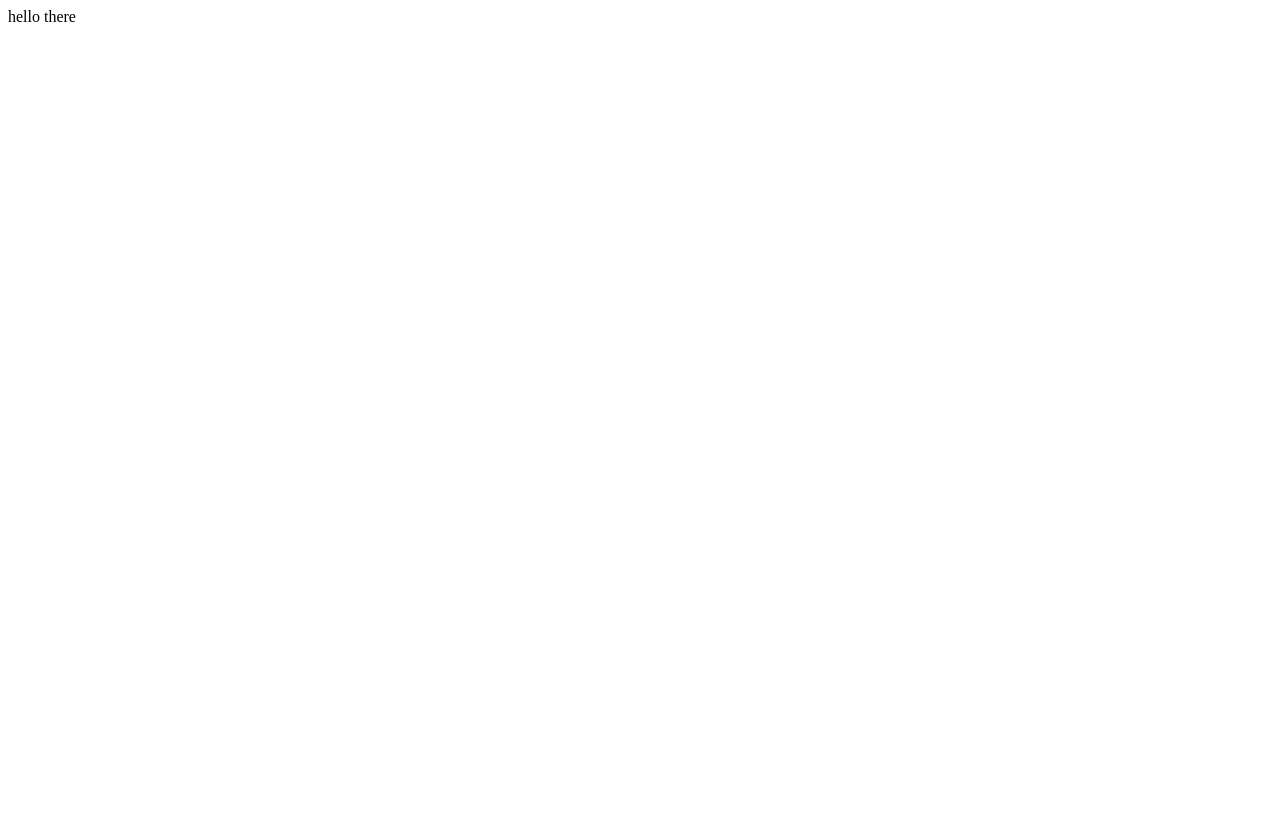
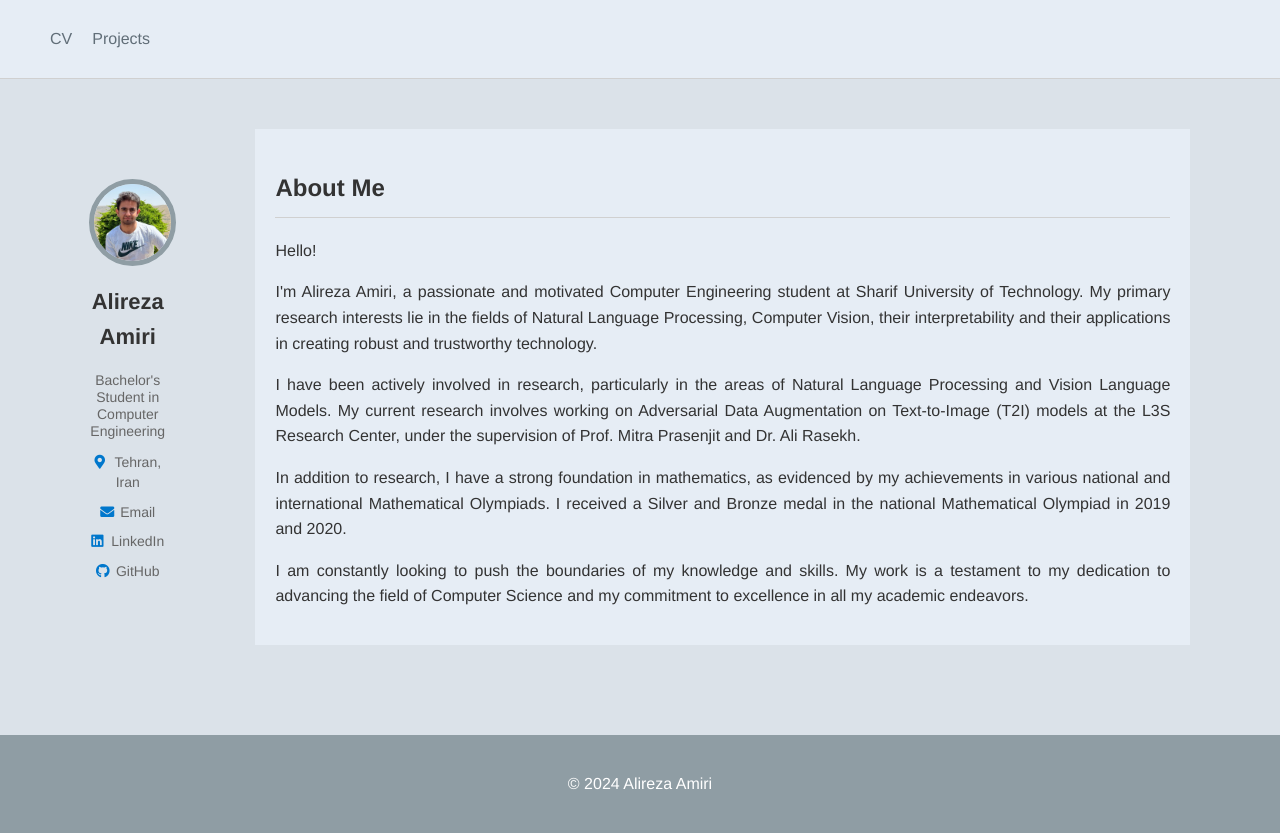
Before and after one commit to Alireza-81/Alireza-81.github.io, a plain HTML site: page index.html in a window 1280 px wide. Before the commit the page ends 800 px from the top, so only its background shows below. Drawn offline with Linux system fonts and the light colour scheme.

Commit message:
updated main page

```diff
--- a/index.html
+++ b/index.html
@@ -1 +1,68 @@
-<p> hello there</p>
+<!DOCTYPE html>
+<html lang="en">
+<head>
+    <meta charset="UTF-8">
+    <meta name="viewport" content="width=device-width, initial-scale=1.0">
+    <title>Alireza Amiri</title>
+    <link rel="stylesheet" href="style.css">
+    <link href="https://cdnjs.cloudflare.com/ajax/libs/font-awesome/5.15.1/css/all.min.css" rel="stylesheet">
+</head>
+<body>
+
+    <header>
+        <nav>
+            <ul>
+                <li><a href="#cv">CV</a></li>
+                <li><a href="#projects">Projects</a></li>
+            </ul>
+        </nav>
+    </header>
+    <div class="content">
+        <aside>
+            <img src="me.jpeg" alt="Profile Picture">
+            <h2>Alireza Amiri</h2>
+            <p>Bachelor's Student in Computer Engineering</p>
+            <a>Tehran, Iran</a>
+            <a href="mailto:alireza81.amiri@gmail.com">Email</a>
+            <a href="https://www.linkedin.com/in/alireza-amiri-bavandpour-2222a721b/" target="_blank">LinkedIn</a>
+            <a href="https://github.com/Alireza-81" target="_blank">GitHub</a>
+            <!-- Add more contact details here -->
+        </aside>
+
+        <main>
+            <section id=">AboutMe">
+                <h1>About Me</h1>
+                <!-- Add your publications here -->
+                <p>Hello!</p>
+                <p>
+                    I'm Alireza Amiri, a passionate and motivated Computer Engineering student at Sharif
+                    University of Technology. My primary research
+                    interests lie in the fields of Natural Language Processing, Computer Vision, their interpretability and their
+                    applications in creating robust and trustworthy technology.
+                </p>
+                <p>
+                    I have been actively involved in research, particularly in the areas of Natural Language Processing
+                    and Vision Language Models. My current research involves working on Adversarial Data Augmentation on
+                    Text-to-Image (T2I) models at the L3S Research Center, under the supervision of Prof. Mitra Prasenjit
+                    and Dr. Ali Rasekh.
+                </p>
+                <p>
+                    In addition to research, I have a strong foundation in mathematics, as evidenced by my achievements
+                    in various national and international Mathematical Olympiads. I received a Silver and Bronze medal
+                    in the national Mathematical Olympiad in 2019 and 2020.
+                </p>
+                <p>
+                    I am constantly looking to push the boundaries of my knowledge and skills. My work is a testament
+                    to my dedication to advancing the field of Computer Science and my commitment to excellence in
+                    all my academic endeavors.
+                </p>
+
+            </section>
+        </main>
+    </div>
+
+    <footer>
+        <p>&copy; 2024 Alireza Amiri</p>
+    </footer>
+</body>
+</html>
--- /dev/null
+++ b/style.css
@@ -0,0 +1,259 @@
+body {
+    display: flex;
+    flex-direction: column;
+    font-family: 'Helvetica Neue', Helvetica, Arial, sans-serif;
+    color: #333;
+    line-height: 1.6;
+    background-color: #DBE2E9;
+    width: 100%;
+    min-height: 100vh;
+}
+
+.content {
+    display: flex;
+    flex-direction: row;
+    justify-content: center; /* Center the content horizontally */
+    align-items: flex-start; /* Align items to the start vertically */
+    width: 100%;
+    height: 100%;
+    gap: 5%;
+}
+
+
+
+html, body {
+    height: 100%;
+    margin: 0;
+    width: 100%;
+
+}
+
+
+header {
+    margin-bottom: 50px;
+    border-bottom: 1px solid #d0d0d0; /* Really thin line - change color as desired */
+    background-color: #E6EDf5;
+}
+
+header nav {
+    text-align: center;
+}
+header nav ul{
+    display: flex;
+    flex-direction: row;
+    list-style-type: none;
+}
+header nav ul li{
+    margin: 10px;
+}
+
+
+header nav a {
+    text-decoration: none;
+    color: #616E78;
+    position: relative; /* Add position relative so that the pseudo-element is positioned relative to this element */
+    padding-bottom: 5px; /* Add padding to give space for the underline */
+    overflow: hidden; /* Ensure the pseudo-element is clipped to the anchor's dimensions */
+}
+
+/* Add before the pseudo-element with a thick underline */
+header nav a::before {
+    content: '';
+    position: absolute;
+    width: 0;
+    height: 3px; /* Thickness of the underline */
+    bottom: 0; /* Align to the bottom of the link */
+    left: 50%; /* Start from the center */
+    background-color: #616E78; /* Same as the text color */
+    visibility: hidden;
+    transition: all 0.3s ease-in-out;
+}
+
+/* When hovering over the link, animate the pseudo-element */
+header nav a:hover::before {
+    visibility: visible;
+    width: 100%;
+    left: 0;
+}
+
+aside {
+    float: left;
+    width: 200px;
+
+    margin-left: 5%;
+    text-align: center;
+    height: 100%;
+    padding-left: 25px;
+    padding-right: 25px;
+    padding-bottom: 50px;
+    padding-top: 50px;
+}
+aside a:nth-child(4)::before {
+    content: '\f3c5'; /* Font Awesome envelope symbol */
+    font-family: 'Font Awesome 5 Free';
+    font-weight: 900;
+    margin-right: 20px;
+}
+aside a:nth-child(5)::before {
+    content: '\f0e0'; /* Font Awesome envelope symbol */
+    font-family: 'Font Awesome 5 Free';
+    font-weight: 900;
+    margin-right: 20px;
+}
+
+aside a:nth-child(6)::before {
+    content: '\f08c'; /* Font Awesome LinkedIn symbol */
+    font-family: 'Font Awesome 5 Brands';
+    margin-right: 20px;
+}
+
+/* GitHub icon */
+aside a:nth-child(7)::before {
+    content: '\f09b'; /* Font Awesome GitHub symbol */
+    font-family: 'Font Awesome 5 Brands';
+    margin-right: 20px;
+}
+
+aside a:nth-child(5):hover {
+    text-decoration: underline;
+}
+aside a:nth-child(6):hover {
+    text-decoration: underline;
+}
+aside a:nth-child(7):hover {
+    text-decoration: underline;
+}
+
+
+
+aside img{
+    border-radius: 50%; /* Makes the image round */
+    width: 100%; /* Adjust as needed */
+    border: 5px solid #8f9da4;
+}
+
+aside h2 {
+    margin-top: 10px;
+    font-size: 22px;
+}
+
+aside p {
+    font-size: 14px;
+    line-height: 1.2;
+    color: #666;
+}
+
+aside a {
+    font-size: 14px;
+    line-height: 1.4;
+    color: #666;
+}
+
+aside a::before {
+    display: inline-block;
+    width: 0; /* Fixed width for alignment */
+    margin-right: 8px; /* Space between icon and text */
+    content: ''; /* We will use pseudo-elements for icons */
+    color: #0077cc; /* Icon color */
+}
+
+aside a {
+    display: block;
+    margin-top: 10px;
+    line-height: 1.4;
+    color: #666;
+    text-decoration: none;
+}
+
+
+
+
+
+
+
+main {
+
+    flex-grow: 1;
+    background-color: #E6EDf5;
+    padding: 20px;
+
+    margin-right: 7%;
+    overflow: auto; /* Change hidden to auto to allow scrolling if content overflows */
+    margin-bottom: 50px; /* Add space at the bottom */
+    max-width: 1200px;
+}
+
+main h1 {
+    color: #333;
+    border-bottom: 1px solid #d0d0d0;
+    padding-bottom: 10px;
+    margin-bottom: 20px;
+}
+
+main h2 {
+    margin-top: 30px;
+    font-size: 20px;
+}
+
+main p {
+    text-align: justify;
+}
+
+main a {
+    color: #0077cc;
+    text-decoration: none;
+}
+
+main a:hover {
+    text-decoration: underline;
+}
+
+footer {
+    text-align: center;
+    padding: 20px;
+    background-color: #8f9da4;
+    color: #fff;
+    margin-top: 40px;
+
+}
+
+
+@media (max-width: 768px) {
+    .content {
+        flex-direction: column;
+        align-items: center; /* Center the content vertically */
+        flex:1;
+    }
+    aside img{
+        width: 100px;
+    }
+    aside,
+    main {
+        width: auto; /* Adjust the width to fit the content */
+        max-width: 100%; /* Ensure the content doesn't overflow the screen width */
+        margin-left:20px;
+        margin-right: 20px;
+        padding: 15px; /* Adjust as needed */
+    }
+
+    header nav ul {
+        flex-direction: column;
+        padding: 0;
+    }
+
+    header nav ul li {
+        margin: 5px; /* Adjust as needed */
+    }
+
+    html, body {
+        height: auto; /* Change from 100% to auto to allow natural document flow */
+        margin: 0;
+        width: 100%;
+        overflow-x: hidden; /* Hide horizontal scrollbar if not needed */
+    }
+
+}
+
+.page-container{
+
+}
```
Also changed, not shown: me.jpeg (added).
